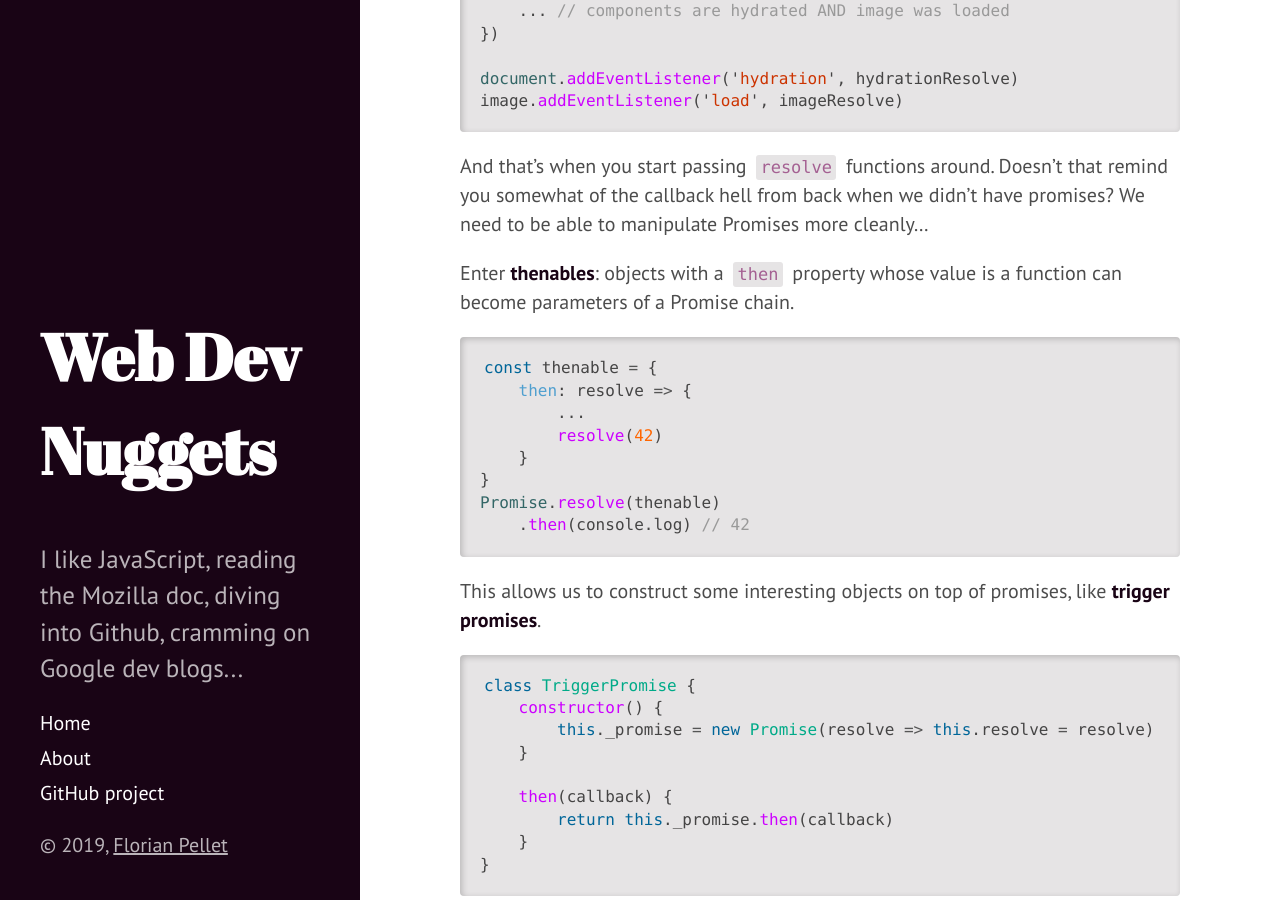
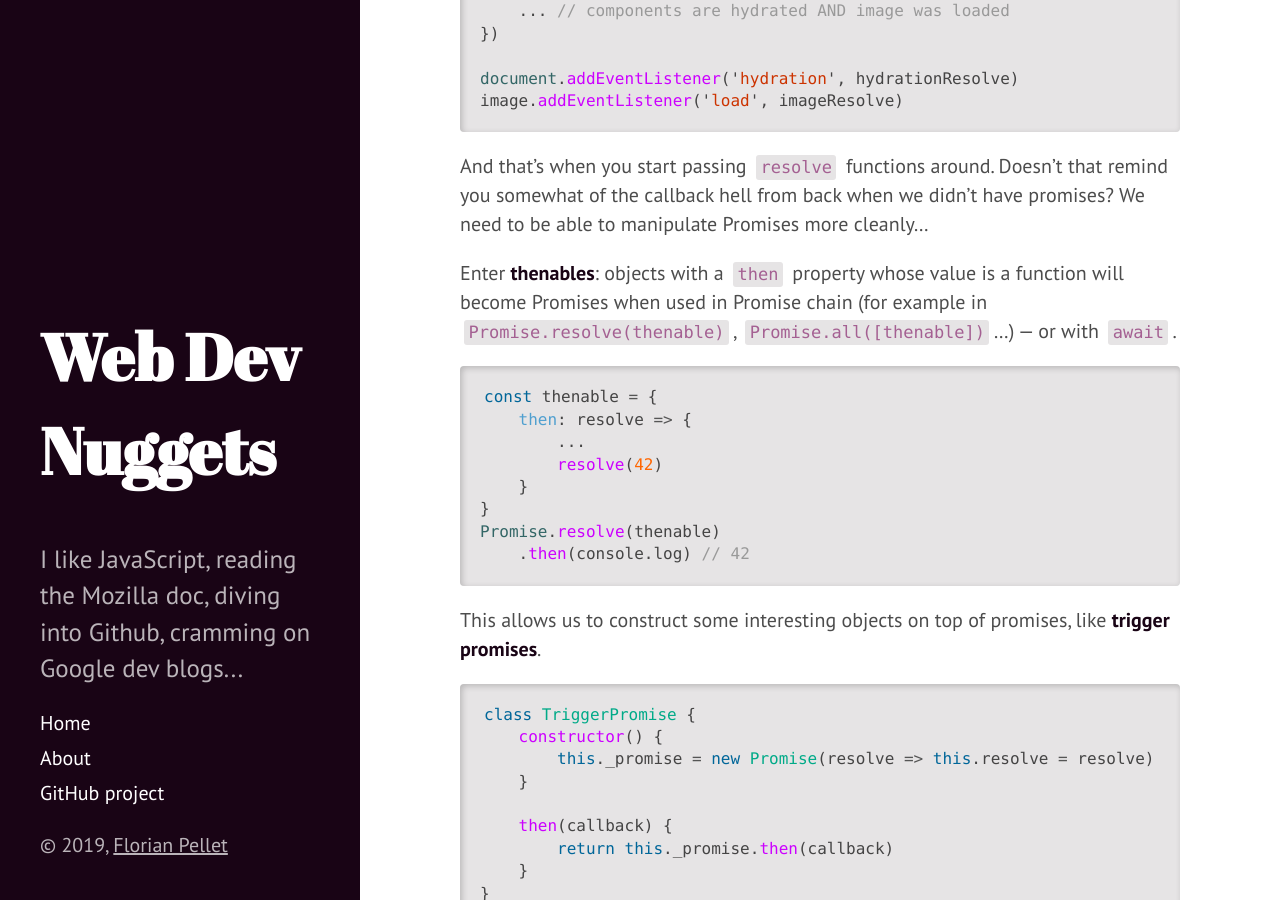
Before and after one commit to Sheraff/TIL, a Jekyll site: the page built from _posts/2019-07-31-Thenables-and-trigger-promises.md, in a window 1280 px wide and 900 px high, scrolled down 1810 px. Built offline with Jekyll 4.4.1, drawn with Linux system fonts in a browser that asks for light colours; some of the changed text lies outside the part shown.

Commit message:
more accurate descriptions

````diff
--- a/_posts/2019-07-31-Thenables-and-trigger-promises.md
+++ b/_posts/2019-07-31-Thenables-and-trigger-promises.md
@@ -67,7 +67,7 @@ image.addEventListener('load', imageResolve)
 
 And that's when you start passing `resolve` functions around. Doesn't that remind you somewhat of the callback hell from back when we didn't have promises? We need to be able to manipulate Promises more cleanly...
 
-Enter **thenables**: objects with a `then` property whose value is a function can become parameters of a Promise chain.
+Enter **thenables**: objects with a `then` property whose value is a function will become Promises when used in Promise chain (for example in `Promise.resolve(thenable)`, `Promise.all([thenable])`...) — or with `await`.
 
 ```javascript
 const thenable = {
````
Also changed, not shown: other parts of _posts/2019-07-31-Thenables-and-trigger-promises.md (+1 -1 lines).
